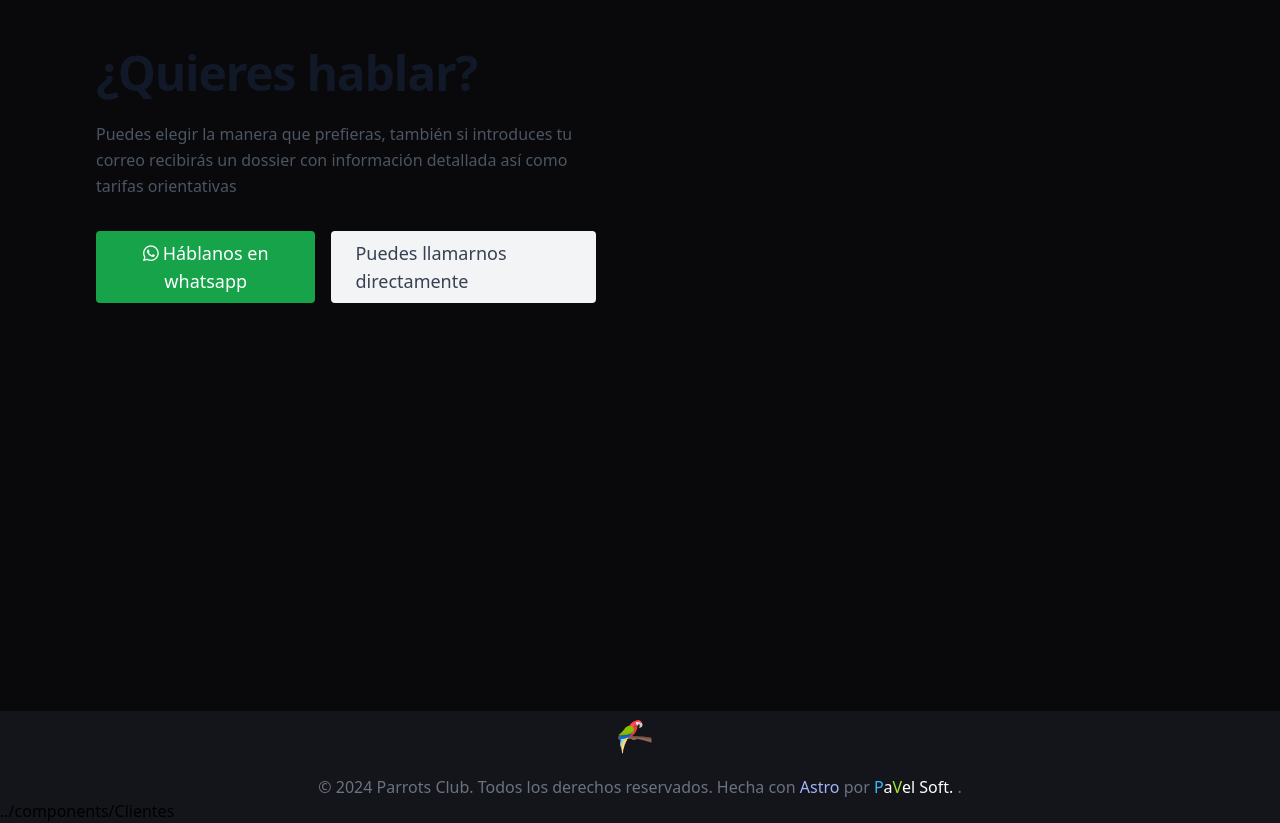
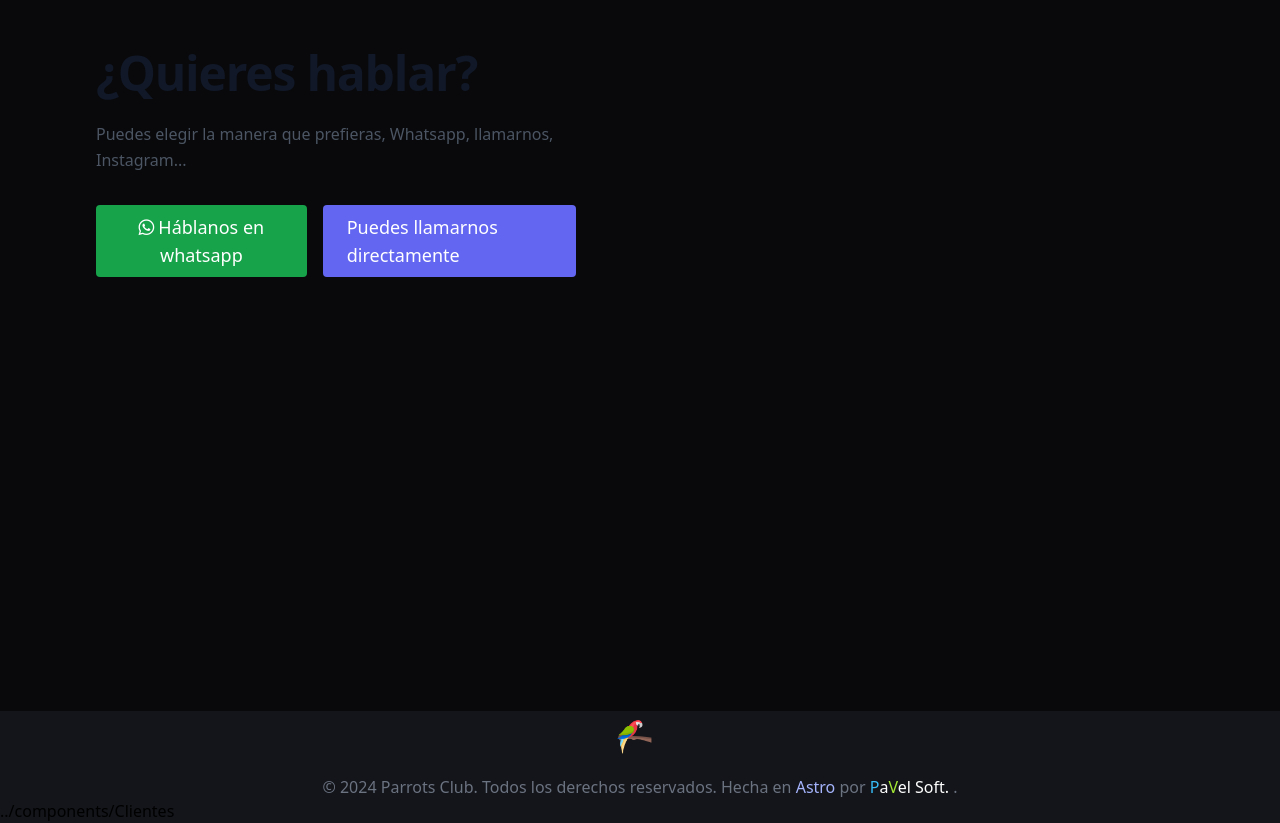
Before and after one commit to AdriVelasco2/parrots, an Astro site: page / in a window 1280 px wide. Shown: the part 3289-4112 px from the top of the page. Built offline with nearby package versions, Linux system fonts and the light colour scheme; Astro itself is replaced by a stand-in of ours; a script that the page names is missing; a web font is replaced by a local one.

```diff
--- a/astro.config.mjs
+++ b/astro.config.mjs
@@ -1,17 +1,15 @@
 import { defineConfig } from 'astro/config';
 import tailwind from "@astrojs/tailwind";
-
 import react from "@astrojs/react";
-
 import express from 'express';
 import { createTransport } from 'nodemailer';
-
+import netlify from "@astrojs/netlify";
 const app = express();
-
 app.use(express.json());
-
 app.post('/enviar-correo', async (req, res) => {
-  const { correo } = req.body;
+  const {
+    correo
+  } = req.body;
 
   // Configurar el transporte de correo con nodemailer
   const transporter = createTransport({
@@ -28,12 +26,10 @@
     to: correo,
     subject: 'Archivo adjunto',
     text: 'Aquí está el archivo adjunto.',
-    attachments: [
-      {
-        filename: 'dosier.pdf',
-        content: 'Contenido del archivo'
-      }
-    ]
+    attachments: [{
+      filename: 'dosier.pdf',
+      content: 'Contenido del archivo'
+    }]
   };
 
   // Enviar el correo electrónico
@@ -46,7 +42,10 @@
   }
 });
 
+
 // https://astro.build/config
 export default defineConfig({
-  integrations: [tailwind(), react()]
+  integrations: [tailwind(), react()],
+  output: "server",
+  adapter: netlify()
 });
--- a/package.json
+++ b/package.json
@@ -10,6 +10,7 @@
     "astro": "astro"
   },
   "dependencies": {
+    "@astrojs/netlify": "^5.2.0",
     "@astrojs/react": "^3.1.0",
     "@astrojs/tailwind": "^5.1.0",
     "@fontsource-variable/cinzel": "^5.0.12",
--- a/src/components/Contacto.astro
+++ b/src/components/Contacto.astro
@@ -4,13 +4,13 @@
 />
 <div>
   <h1
-  id="contacto"
+    id="contacto"
     class="text-4xl items-center justify-center text-center mt-4 leading-10 tracking-wider text-amber-200 sm:text-5xl sm:leading-none md:text-6xl"
   >
     CONTACTO
   </h1>
 </div>
-<div class=" ">
+<div class="">
   <section class="text-gray-600 body-font">
     <div
       class="container mx-auto flex md:px-24 md:py-10 md:flex-row flex-col items-center"
@@ -24,9 +24,8 @@
           ¿Quieres hablar?
         </h1>
         <p class="mb-8 md:pl-0 pl-2 pr-2 leading-relaxed dark:text-gray-300">
-          Puedes elegir la manera que prefieras, también si introduces tu correo
-          recibirás un dossier con información detallada así como tarifas
-          orientativas
+          Puedes elegir la manera que prefieras, Whatsapp, llamarnos,
+          Instagram...
         </p>
         <div class="flex justify-center">
           <a
@@ -36,11 +35,10 @@
           </a>
           <a
             href="tel:+123456789"
-            class="ml-4 inline-flex text-gray-700 bg-gray-100 border-0 py-2 px-6 focus:outline-none hover:bg-gray-200 rounded text-lg"
+            class="ml-4 inline-flex text-white bg-indigo-500 border-0 py-2 px-6 focus:outline-none hover:bg-gray-200 rounded text-lg"
             >Puedes llamarnos directamente</a
           >
         </div>
-
       </div>
       <div class="lg:max-w-lg lg:w-full mb-5 md:mb-0 md:w-1/2">
         <div>
@@ -48,13 +46,13 @@
             class="instagram-media"
             data-instgrm-permalink="https://www.instagram.com/losparrotsclub/"
             data-instgrm-version="13"
-          ></blockquote>
+          >
+          </blockquote>
 
           <!-- Agrega el script de Instagram -->
           <script async src="//www.instagram.com/embed.js"></script>
         </div>
       </div>
     </div>
-
   </section>
 </div>
--- a/src/components/Footer.astro
+++ b/src/components/Footer.astro
@@ -7,7 +7,7 @@
   </a>
 
   <span class="block text-md text-center text-gray-500"
-    >© 2024 Parrots Club. Todos los derechos reservados. Hecha con
+    >© 2024 Parrots Club. Todos los derechos reservados. Hecha en
     <a href="https://astro.build/" class="text-indigo-300 hover:underline"
       >Astro</a
     > por
```
Also changed, not shown: 1 other file.
